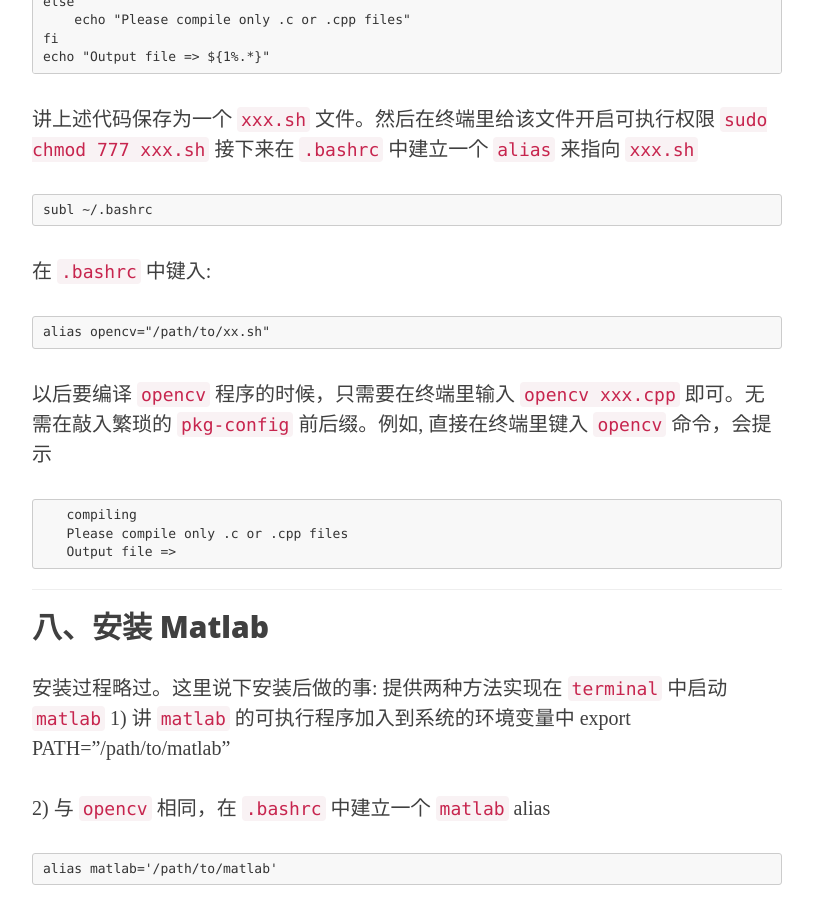
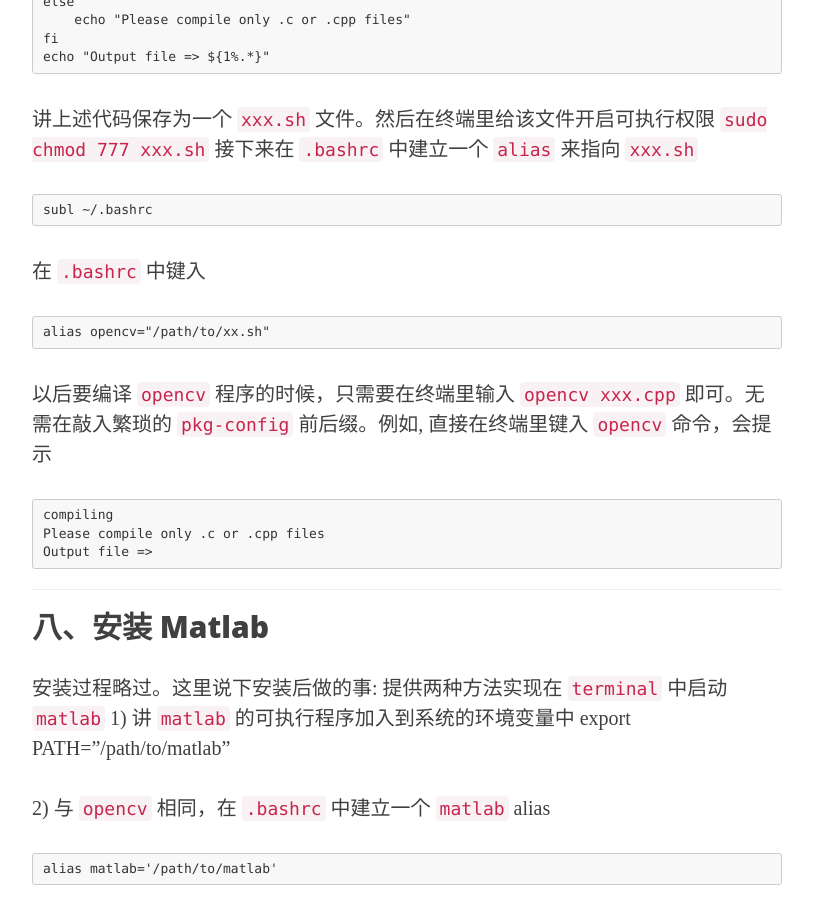
Before and after one commit to Coldmooon/coldmooon.github.io, a Jekyll site: the page built from _posts/2015-08-03-caffe_install.markdown, in a window 1280 px wide and 900 px high, scrolled down 4481 px. Shown: the whole window, without its empty margins (233-1046 px from the left). Built offline with Jekyll 4.4.1, drawn with Linux system fonts in a browser that asks for light colours; nearby versions of some CDN libraries; comment, search, counter and statistics services are not loaded.

Commit message:
update 7

````diff
--- a/_posts/2015-08-03-caffe_install.markdown
+++ b/_posts/2015-08-03-caffe_install.markdown
@@ -159,19 +159,23 @@ echo "Output file => ${1%.*}"
 ```
 讲上述代码保存为一个 `xxx.sh` 文件。然后在终端里给该文件开启可执行权限 `sudo chmod 777 xxx.sh`
 接下来在 `.bashrc` 中建立一个 `alias` 来指向 `xxx.sh`
+
 ```
 subl ~/.bashrc
 ```
-在 `.bashrc` 中键入:
+
+在 `.bashrc` 中键入
+
 ```
 alias opencv="/path/to/xx.sh"
 ```
+
 以后要编译 `opencv` 程序的时候，只需要在终端里输入 `opencv xxx.cpp` 即可。无需在敲入繁琐的 `pkg-config` 前后缀。例如, 直接在终端里键入 `opencv` 命令，会提示
 
 ```
-   compiling
-   Please compile only .c or .cpp files
-   Output file =>
+compiling
+Please compile only .c or .cpp files
+Output file =>
 ```
 
 ----------------------
````
